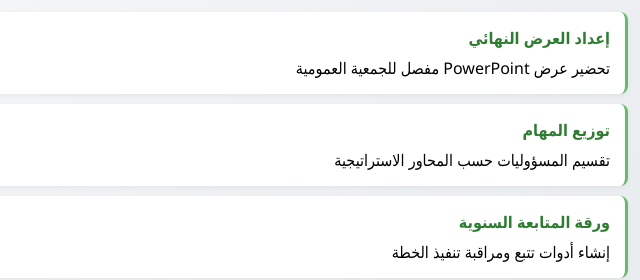
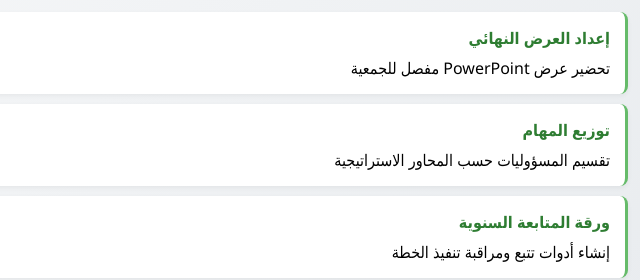
Before and after one commit to ai-dev2024/ADDUTIS-Synthese-analyse-resultats-du-questionnaire-Plan-Strategique-2025-2030, a plain HTML site: page index.html in a window 1280 px wide. Shown: the part 6182-6462 px from the top of the page, 523-1163 px from the left. Drawn offline with Linux system fonts and the light colour scheme.

Commit message:
Update index.html

```diff
--- a/index.html
+++ b/index.html
@@ -492,7 +492,7 @@
                     <h3 class="section-title">الإجراءات المطلوبة</h3>
                     <div class="point">
                         <div class="point-title">إعداد العرض النهائي</div>
-                        <p>تحضير عرض PowerPoint مفصل للجمعية العمومية</p>
+                        <p>تحضير عرض PowerPoint مفصل للجمعية </p>
                     </div>
                     <div class="point">
                         <div class="point-title">توزيع المهام</div>
```
